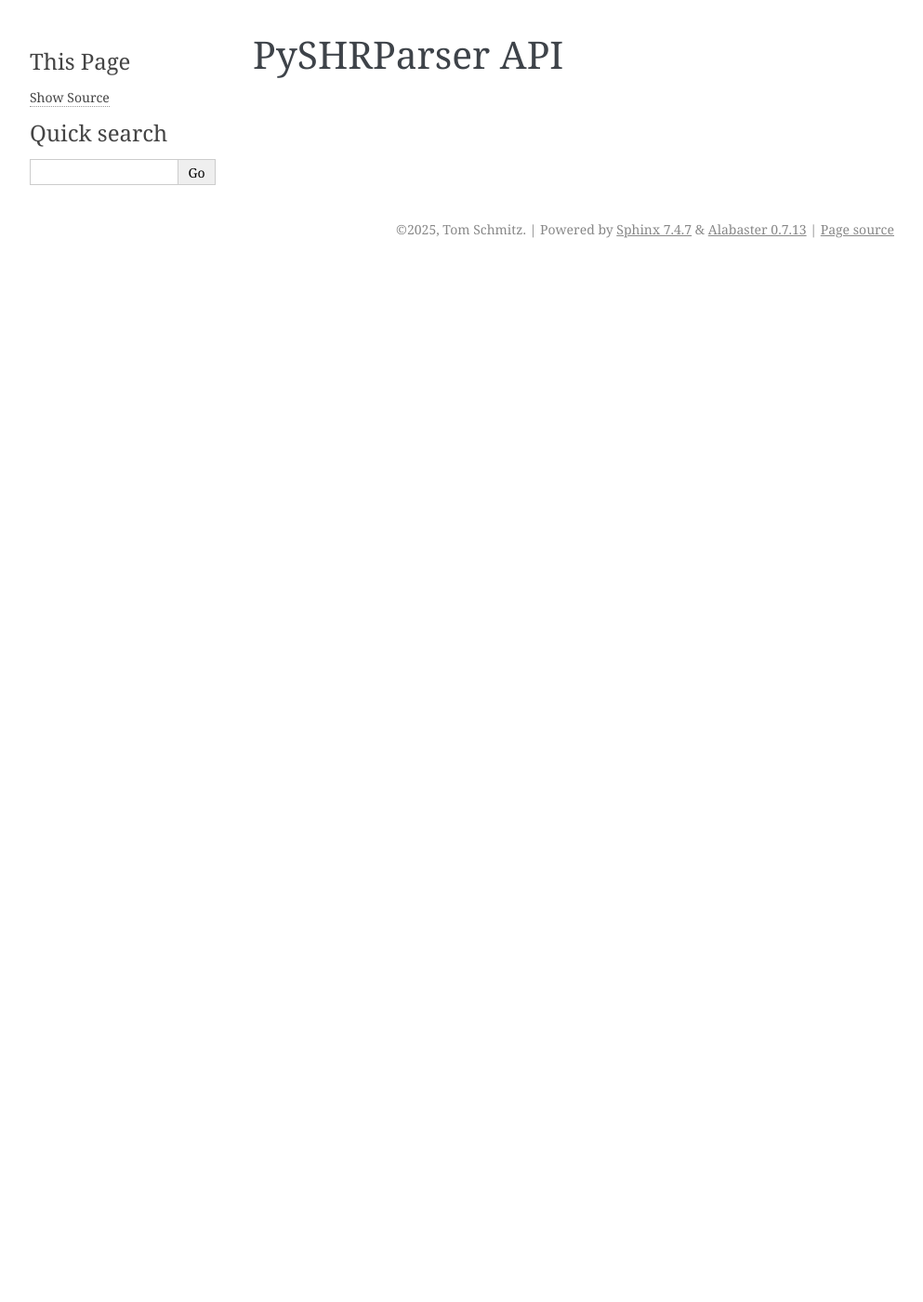
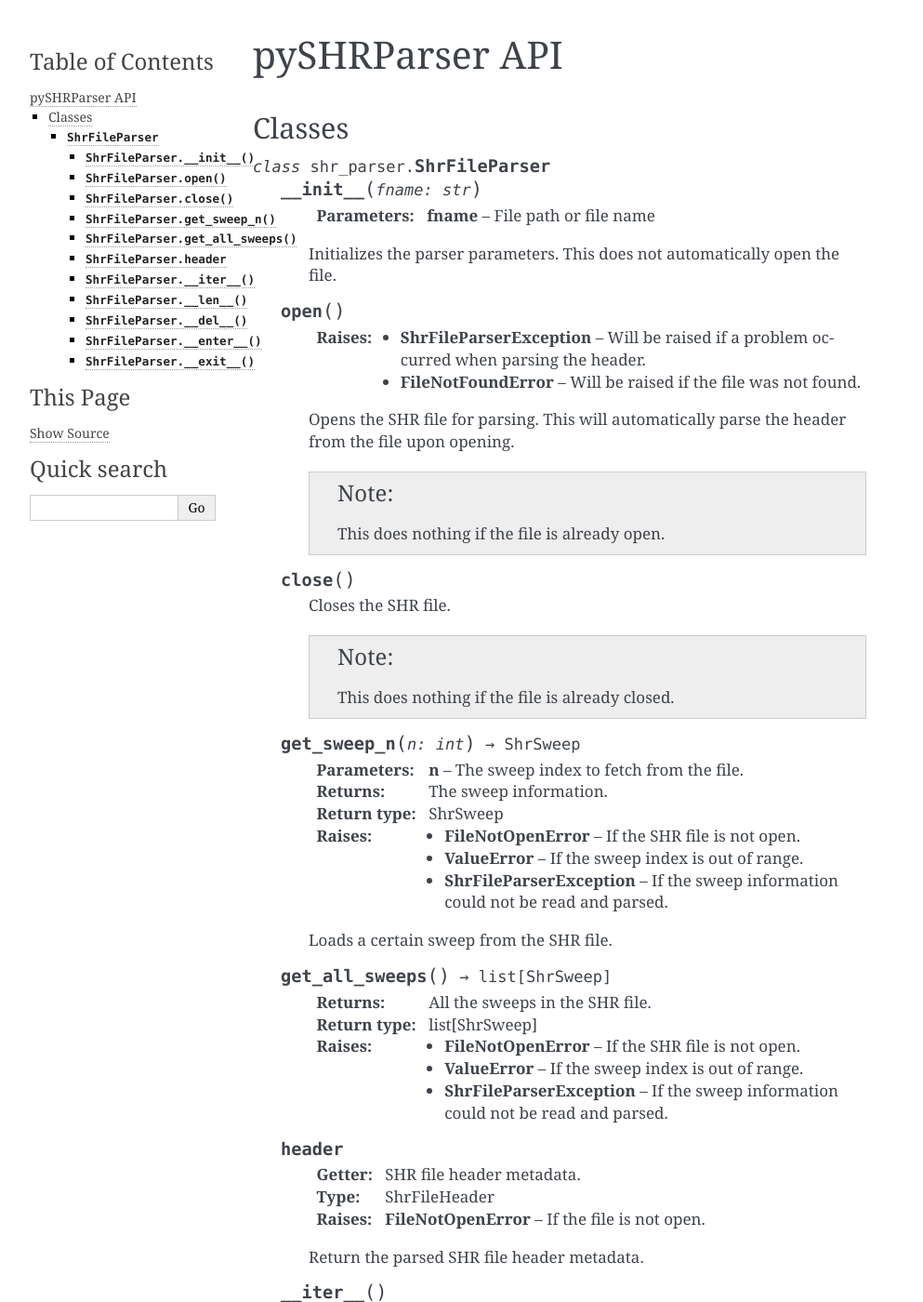
Before and after one commit to WiseLabCMU/py-shr-parser, a Sphinx documentation site: the page built from Documentation/pyshrparser_api.rst, in a window 1280 px wide and 1400 px high. Shown: the whole window at 93% size, without its empty margins (148-1141 px from the left). Built offline with Sphinx 7.4.7, drawn with Linux system fonts in a browser that asks for light colours; some of the changed text lies outside the part shown.

Commit message:
Document the ShrFileParser class

```diff
--- a/Documentation/pyshrparser_api.rst
+++ b/Documentation/pyshrparser_api.rst
@@ -1,3 +1,127 @@
 ================
-PySHRParser API
+pySHRParser API
 ================
+
+.. module:: shr_parser
+
+Classes
+=======
+.. class:: ShrFileParser
+
+    .. method:: __init__(fname: str)
+
+        :param fname:
+            File path or file name
+
+        Initializes the parser parameters. This does not automatically
+        open the file.
+
+    .. method:: open()
+
+        :exception ShrFileParserException:
+            Will be raised if a problem occurred when parsing the header.
+
+        :exception FileNotFoundError:
+            Will be raised if the file was not found.
+
+        Opens the SHR file for parsing. This will automatically parse the
+        header from the file upon opening.
+
+        .. note::
+
+            This does nothing if the file is already open.
+
+    .. method:: close()
+
+        Closes the SHR file.
+
+        .. note::
+
+            This does nothing if the file is already closed.
+
+    .. method:: get_sweep_n(n: int) -> ShrSweep
+
+        :param n:
+            The sweep index to fetch from the file.
+
+        :return:
+            The sweep information.
+
+        :rtype:
+            ShrSweep
+
+        :exception FileNotOpenError:
+            If the SHR file is not open.
+
+        :exception ValueError:
+            If the sweep index is out of range.
+
+        :exception ShrFileParserException:
+            If the sweep information could not be read and parsed.
+
+        Loads a certain sweep from the SHR file.
+
+    .. method:: get_all_sweeps() -> list[ShrSweep]
+
+        :return:
+            All the sweeps in the SHR file.
+
+        :rtype:
+            list[ShrSweep]
+
+        :exception FileNotOpenError:
+            If the SHR file is not open.
+
+        :exception ValueError:
+            If the sweep index is out of range.
+
+        :exception ShrFileParserException:
+            If the sweep information could not be read and parsed.
+
+    .. attribute:: header
+
+        :getter: SHR file header metadata.
+        :type: ShrFileHeader
+        :exception FileNotOpenError: If the file is not open.
+
+        Return the parsed SHR file header metadata.
+
+    .. method:: __iter__()
+
+        :return:
+            The current sweep
+
+        :rtype:
+            ShrSweep
+
+        Fetches all the sweeps in the file in order.
+
+    .. method:: __len__()
+
+        :return:
+            The number of sweeps stored in the file
+
+        :rtype:
+            int
+
+        The number of sweeps in the SHR file.
+
+    .. method:: __del__()
+
+        Destructor, closes the SHR file when the instance is freed
+
+    .. method:: __enter__()
+
+        :returns: ShrFileParser instance
+
+        Returns the instance that was used in the ``with`` statement. This will
+        open the file automatically.
+
+        Example:
+
+        >>> with ShrFileParser("foo.shr") as f:
+        ...     x = f.read_all_sweeps()
+
+    .. method:: __exit__(exc_type, exc_val, exc_tb)
+
+        Closes the file (exceptions are not handled by ``__exit__``).
```
Also changed, not shown: 1 other file.
